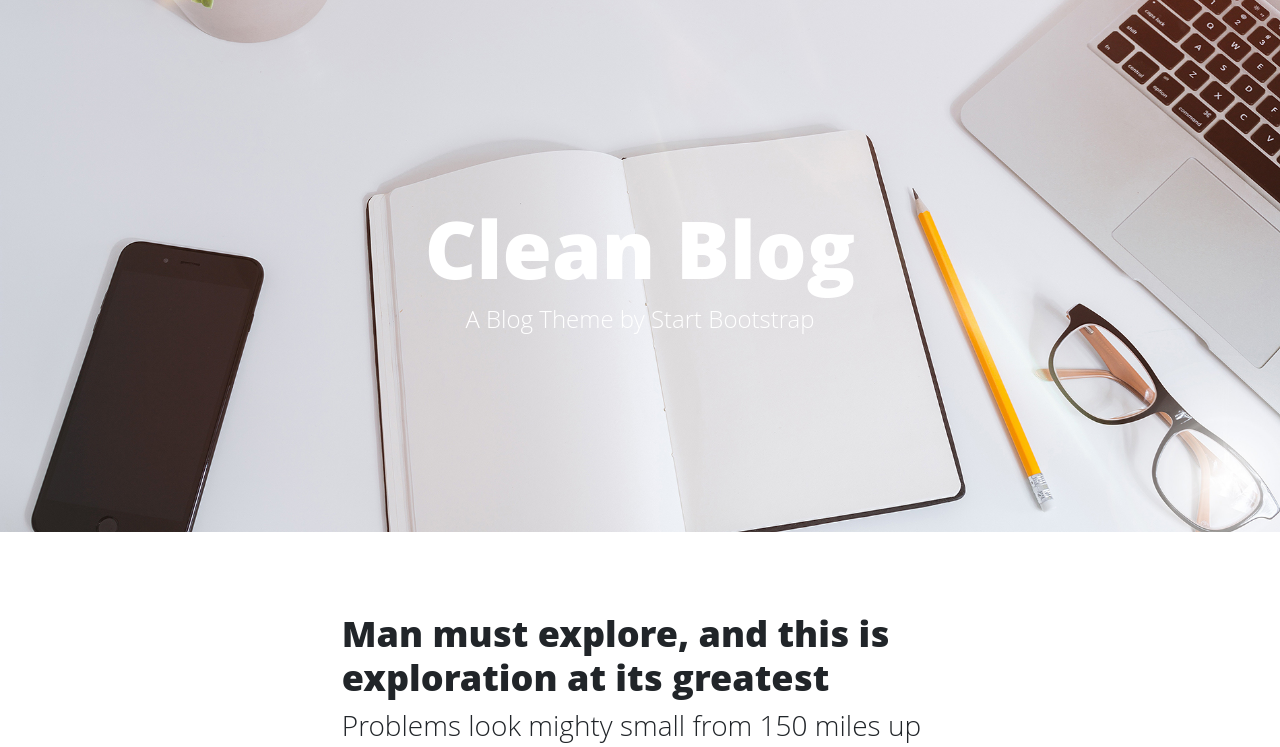
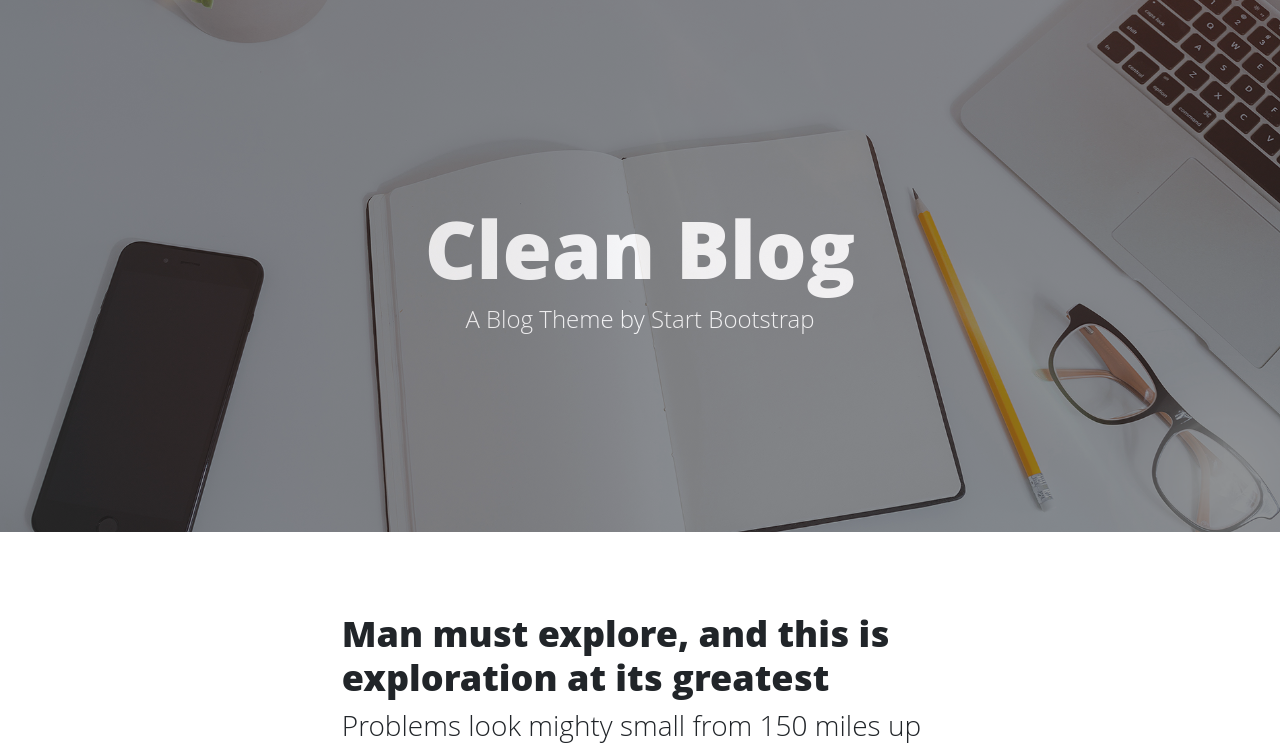
Before and after one commit to johnvenkiah/thorin-flask-app, a Flask app: page /about in a window 1280 px wide. Shown: the top 747 px of the page. Run offline with Flask 2, Linux system fonts and the light colour scheme; some libraries are stand-ins or nearby versions.

Commit message:
fix overlay in main image, base.html

```diff
--- a/templates/base.html
+++ b/templates/base.html
@@ -29,7 +29,7 @@
     </nav>
     <!-- Page Header-->
     <header class="masthead" style="background-image: url('{{ url_for('static', filename='img/home-bg.jpg') }}')">
-        <div class="container position-relative px-4 px-lg-5">
+        <div class=" overlay container-fluid position-relative px-4 px-lg-5">
             <div class="row gx-4 gx-lg-5 justify-content-center">
                 <div class="col-md-10 col-lg-8 col-xl-7">
                     <div class="site-heading">
```
